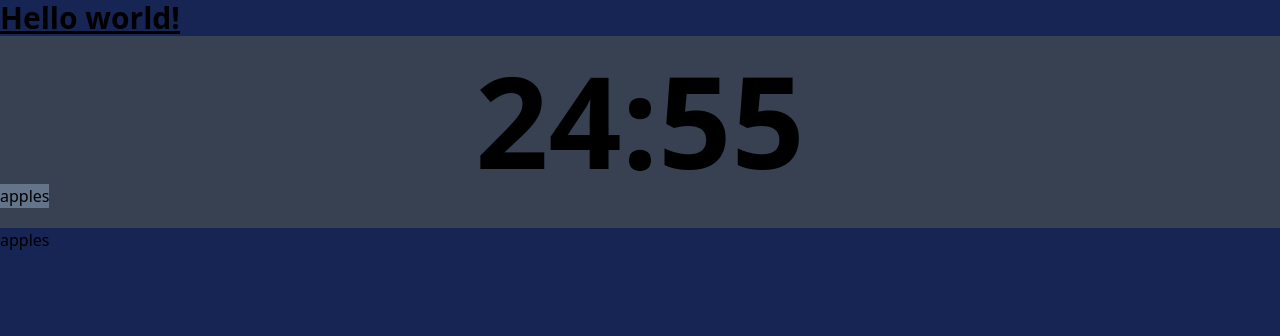
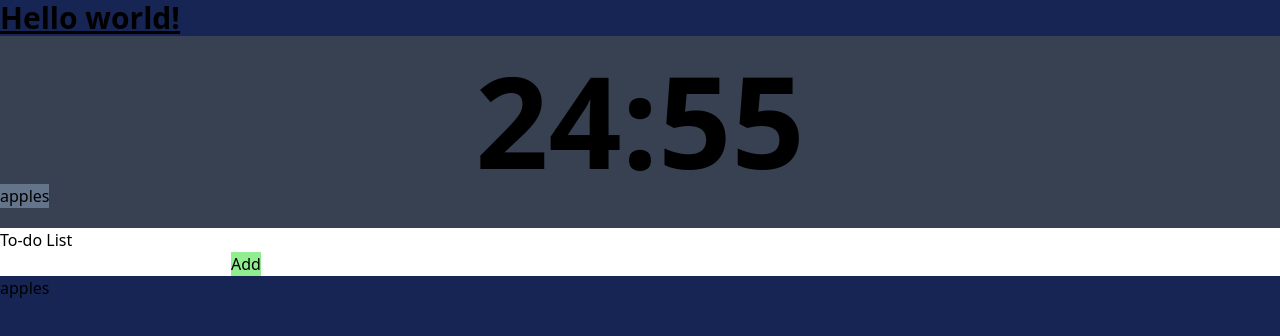
Before and after one commit to A-Hackers/PomoBuddy, a React (Create React App) app in the folder pomobuddy_frontend/: page / in a window 1280 px wide. Shown: the top 336 px of the page. Built offline with nearby package versions, Linux system fonts and the light colour scheme.

Commit message:
tasks feature no styling

```diff
--- /dev/null
+++ b/pomobuddy_frontend/src/components/TodoList.js
@@ -0,0 +1,53 @@
+import React, { useState } from "react";
+
+const TodoList = () => {
+
+    const [todos, setTodos] = useState([]);
+    const [newTodo, setNewTodo] = useState("");
+
+    const handleAddTodo = () => {
+        if (newTodo.trim() !== "") {
+            setTodos([...todos, {text: newTodo.trim(), checked: false}]);
+            setNewTodo("");
+        }
+    };
+
+    const handleDeleteTodo = (index) => {
+        const newTodos = [...todos];
+        newTodos.splice(index, 1);
+        setTodos(newTodos);
+    }
+
+    const handleToggleTodo = (index) => {
+        const newTodos = [...todos];
+        newTodos[index].checked = !newTodos[index].checked;
+        setTodos(newTodos);
+    }
+    return (
+        <div>
+            <h1>
+                To-do List
+            </h1>
+            <input type="text" value={newTodo} onChange={(e) => setNewTodo(e.target.value)}></input>
+            <button onClick={handleAddTodo} style={{backgroundColor: "lightgreen"}}>Add</button>
+            <ul>
+                {todos.map((todo, index) => (
+                    <li key={index} style={{display:"flex"}}>
+                        <div style={{display: "flex", alignItems: "center"}}>
+                            <input type="checkbox" checked={todo.checked} onChange={() => handleToggleTodo(index)}></input>
+                            <span style={{marginRight: "10px", textDecoration: todo.checked ? "line-through" : "none"}}>
+                                {todo.text}
+                            </span>
+                            <button onClick={() => handleDeleteTodo(index)} style={{backgroundColor: "lightblue"}}>
+                                Delete
+                            </button>
+                        </div>
+
+                    </li>
+                ))}
+            </ul>
+        </div>
+    );
+};
+
+export default TodoList;
--- a/pomobuddy_frontend/src/pages/Layout.jsx
+++ b/pomobuddy_frontend/src/pages/Layout.jsx
@@ -1,10 +1,12 @@
 import Timer from "../components/Timer";
+import TodoList from "../components/TodoList";
 
 const Layout = () => {
   return (
     <div>
-      <div className="bg-black">
+      <div className="bg-white">
         <Timer />
+        <TodoList />
       </div>
       <div>apples</div>
     </div>
```
